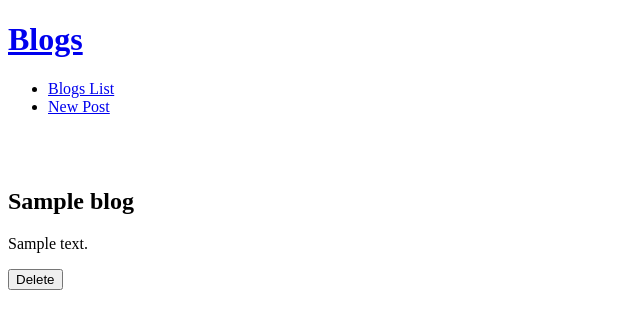
After one commit to jackmuskopf/build-a-blog, a Python web app: template templates/blog.html in a window 1280 px wide. The commit adds this page. Shown: the top 329 px of the page, without its empty margins (0-640 px from the left). Run offline with Jinja, Linux system fonts and the light colour scheme; the template is opened without the code that fills it: most values are stand-ins (such as "Sample title", 1, 10 or a date in 2020).

Commit message:
permalinks

```diff
--- /dev/null
+++ b/templates/blog.html
@@ -0,0 +1,12 @@
+{% extends 'base.html' %}
+
+{% block content %}
+
+<h2 class="post-title">{{ blog.title }}</h2>
+<p class="post-body">{{ blog.body }}</p>
+<form action="/delete" method="get">
+    <input type="hidden" name="deleted_blog" value="{{ blog.key().id() }}"/>
+    <input type="submit" value="Delete"/>
+</form>
+
+{% endblock %}
```
Also changed, not shown: main.py (+11 -0 lines), templates/bloglist.html (+4 -5 lines).
